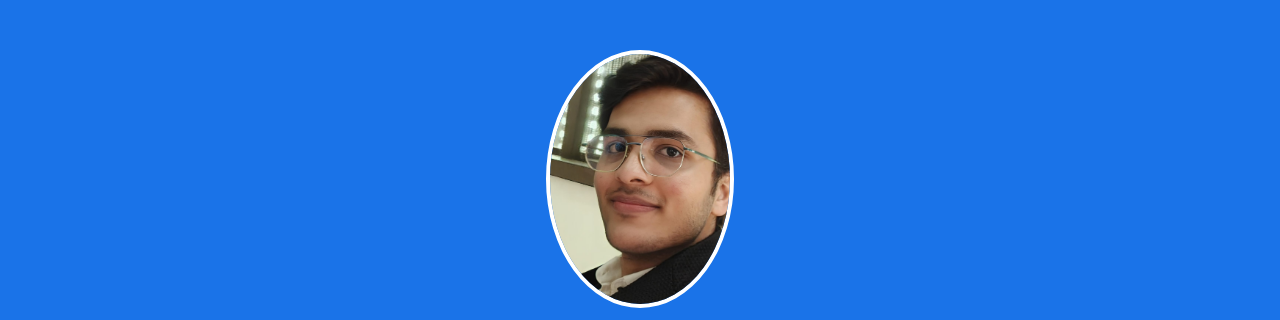
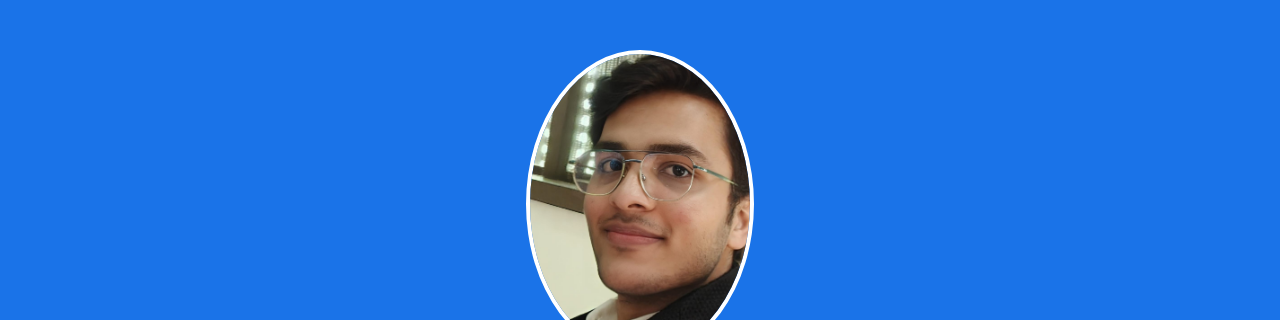
Before and after one commit to Soham-git-0/Soham_portfolio_prototype, a plain HTML site: page index.html in a window 1280 px wide. Shown: the top 320 px of the page. Drawn offline with Linux system fonts and the light colour scheme.

Commit message:
Add media query for profile header styling

```diff
--- a/style.css
+++ b/style.css
@@ -131,3 +131,9 @@ li {
     margin: 10px auto;
   }
 }
+@media (min-width: 768px) {
+  header .profile {
+    width: 220px;
+    max-height: 300px;
+  }
+}
```
